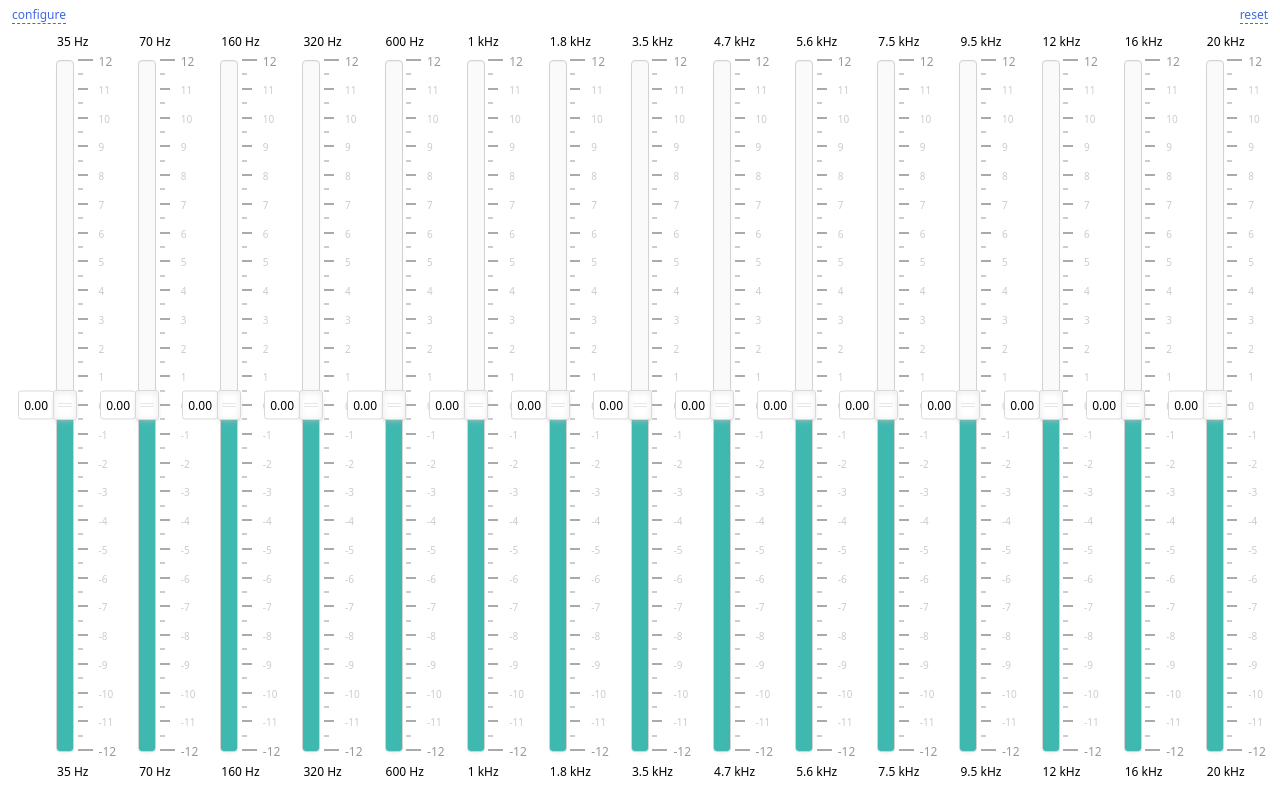
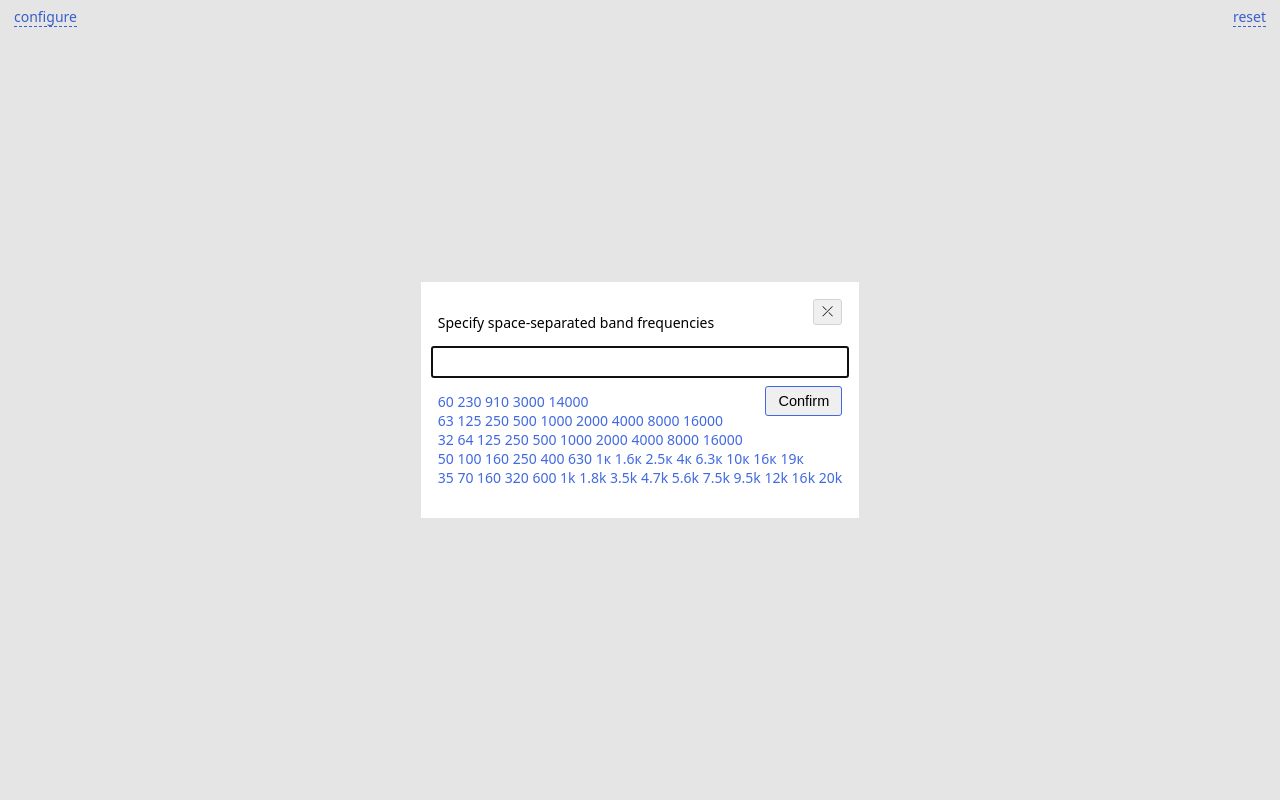
Before and after one commit to RM66/equilibrium, a website: page src/index.html in a window 1280 px wide. Drawn offline with nearby package versions, Linux system fonts and the light colour scheme.

Commit message:
configuration

```diff
--- a/docs/style.css
+++ b/docs/style.css
@@ -1 +1 @@
-*{box-sizing:border-box}body,html{height:100%}body{font-size:12px;font-family:system-ui;margin:0;overflow:auto hidden}.action{border-bottom:1px dashed;color:#4169e1;font-weight:500;position:absolute;top:.5em}#configure{left:1em}#reset{right:1em}section{display:flex;height:100%;justify-content:space-around;padding:5em 2em 4em}.band{flex-shrink:0}.band::after,.band::before{content:attr(data-freqstr);display:block;padding:1em 0;position:absolute;white-space:nowrap}.band::before{top:-3.3em}#sliders .noUi-pips-vertical{left:66%}#sliders .noUi-value-vertical{padding-left:21px}#sliders .noUi-handle{height:30px;right:-4px;top:-16px;width:24px}#sliders .noUi-handle::after,#sliders .noUi-handle::before{width:14px;height:1px;left:4px}#sliders .noUi-handle::before{top:12px}#sliders .noUi-handle::after{top:15px}#sliders .noUi-tooltip{right:100%;z-index:-1}
+*{box-sizing:border-box}body,html{height:100%}body{font-size:12px;font-family:system-ui;margin:0;overflow:auto hidden}dialog{border-color:#fff;font-size:14px;z-index:1}dialog input{font-size:14.5px;margin:0 -7px;padding:6px;width:calc(100% + 14px)}dialog button{border:1px solid #4169e1;border-radius:3px;float:right}dialog button[type=submit]{margin-top:8px;font-size:14.5px;padding:6px 12px}dialog button[type=reset]{border-color:#d3d3d3;font-size:14px;padding:3px 8px 4px}a{color:#4169e1;cursor:pointer;font-weight:500}a:hover{color:#0000cd}.suggestions{display:flex;flex-direction:column;white-space:nowrap}.action{border-bottom:1px dashed;font-size:14px;position:absolute;top:.5em}#configure{left:1em}#reset{right:1em}section{display:flex;height:100%;justify-content:space-around;padding:5em 2em 4em}.band{flex-shrink:0}.band::after,.band::before{content:attr(data-title);display:block;padding:1em 0;position:absolute;white-space:nowrap}.band::before{top:-3.3em}#sliders .noUi-pips-vertical{left:66%}#sliders .noUi-value-vertical{padding-left:21px}#sliders .noUi-handle{cursor:pointer;height:30px;right:-4px;top:-16px;width:24px}#sliders .noUi-handle:focus{cursor:grab}#sliders .noUi-handle:active{cursor:grabbing}#sliders .noUi-handle::after,#sliders .noUi-handle::before{width:14px;height:1px;left:4px}#sliders .noUi-handle::before{top:12px}#sliders .noUi-handle::after{top:15px}#sliders .noUi-tooltip{right:100%;z-index:-1}
--- a/src/index.html
+++ b/src/index.html
@@ -32,24 +32,21 @@
     <script defer src="script.js"></script>
   </head>
   <body>
+    <dialog>
+      <button type="reset">⤫</button>
+      <p>Specify space-separated band frequencies</p>
+      <input autofocus />
+      <button type="submit">Confirm</button>
+      <p class="suggestions">
+        <a>60 230 910 3000 14000</a>
+        <a>63 125 250 500 1000 2000 4000 8000 16000</a>
+        <a>32 64 125 250 500 1000 2000 4000 8000 16000</a>
+        <a>50 100 160 250 400 630 1к 1.6к 2.5к 4к 6.3к 10к 16к 19к</a>
+        <a>35 70 160 320 600 1k 1.8k 3.5k 4.7k 5.6k 7.5k 9.5k 12k 16k 20k</a>
+      </p>
+    </dialog>
     <a id="configure" class="action">configure</a>
     <a id="reset" class="action">reset</a>
-    <section id="sliders">
-      <div class="band" data-freqstr="35 Hz" data-freqnum="35"></div>
-      <div class="band" data-freqstr="70 Hz" data-freqnum="70"></div>
-      <div class="band" data-freqstr="160 Hz" data-freqnum="160"></div>
-      <div class="band" data-freqstr="320 Hz" data-freqnum="320"></div>
-      <div class="band" data-freqstr="600 Hz" data-freqnum="600"></div>
-      <div class="band" data-freqstr="1 kHz" data-freqnum="1000"></div>
-      <div class="band" data-freqstr="1.8 kHz" data-freqnum="1800"></div>
-      <div class="band" data-freqstr="3.5 kHz" data-freqnum="3500"></div>
-      <div class="band" data-freqstr="4.7 kHz" data-freqnum="4700"></div>
-      <div class="band" data-freqstr="5.6 kHz" data-freqnum="5600"></div>
-      <div class="band" data-freqstr="7.5 kHz" data-freqnum="7500"></div>
-      <div class="band" data-freqstr="9.5 kHz" data-freqnum="9500"></div>
-      <div class="band" data-freqstr="12 kHz" data-freqnum="12000"></div>
-      <div class="band" data-freqstr="16 kHz" data-freqnum="16000"></div>
-      <div class="band" data-freqstr="20 kHz" data-freqnum="20000"></div>
-    </section>
+    <section id="sliders"></section>
   </body>
 </html>
--- a/src/script.js
+++ b/src/script.js
@@ -1,5 +1,39 @@
 (() => {
-  const sliders = Array.from(document.getElementById("sliders").children);
+  const configDialog = document.querySelector("dialog");
+  const configInput = configDialog.querySelector("input");
+
+  configDialog
+    .getElementsByClassName("suggestions")[0]
+    .addEventListener("click", (e) => (configInput.value = e.target.text));
+
+  configDialog
+    .querySelector("button[type=reset]")
+    .addEventListener("click", () => configDialog.close());
+
+  configDialog
+    .querySelector("button[type=submit]")
+    .addEventListener("click", () => {
+      init(parseFreqsString(configInput.value));
+      configDialog.close();
+    });
+
+  // returns array of [title, value]
+  function parseFreqsString(str) {
+    const arr = str.split(/\s+/);
+    return arr.reduce((acc, curr) => {
+      let value = parseFloat(curr);
+      if (!isNaN(value)) {
+        if (curr.includes("k") || curr.includes("к")) {
+          value *= 1000;
+        }
+        const title = value > 1000 ? `${value / 1000} kHz` : `${value} Hz`;
+        acc.push([title, value]);
+      }
+      return acc;
+    }, []);
+  }
+
+  const slidersRoot = document.getElementById("sliders");
 
   const options = {
     connect: "lower",
@@ -18,57 +52,70 @@
     tooltips: true,
   };
 
-  const audioCtx = new (window.AudioContext || window.webkitAudioContext)();
-  const oscillator = audioCtx.createOscillator();
-  const gain = audioCtx.createGain();
-
-  const handles = new Array(sliders.length);
-  const values = new Array(sliders.length);
+  let sliders, handles, values;
   let selected = -1;
   let started = false;
 
-  oscillator.connect(gain);
-  gain.connect(audioCtx.destination);
+  function init(freqsSet) {
+    slidersRoot.innerHTML = "";
+    sliders = [];
+    handles = [];
+    values = new Array(freqsSet.length);
 
-  sliders.forEach((el, i) => {
-    noUiSlider.create(el, options);
+    freqsSet.forEach(([title, value], i) => {
+      const el = document.createElement("div");
+      el.className = "band";
+      el.dataset.title = title;
+      el.dataset.value = value;
+      slidersRoot.appendChild(el);
 
-    el.noUiSlider.on("update", ([db]) => {
+      const slider = noUiSlider.create(el, options);
+      slider.on("update", ([db]) => {
         const vol = Math.pow(10, (db - 12) / 20);
         gain.gain.value = values[i] = vol;
       });
+      sliders.push(slider);
 
-    const handle = el.noUiSlider.target.getElementsByClassName(
-      "noUi-handle"
-    )[0];
-    handles[i] = handle;
+      const handle = slider.target.getElementsByClassName("noUi-handle")[0];
       handle.addEventListener("focus", () => {
         if (!started) {
           oscillator.start();
           started = true;
         }
-      oscillator.frequency.value = el.dataset.freqnum;
+        oscillator.frequency.value = el.dataset.value;
         gain.gain.value = values[i];
         selected = i;
+      });
+      handle.addEventListener("touchend", function () {
+        this.focus();
       });
       handle.addEventListener("blur", () => {
         stop();
       });
+      handles.push(handle);
     });
+  }
+
+  const audioCtx = new (window.AudioContext || window.webkitAudioContext)();
+  const oscillator = audioCtx.createOscillator();
+  const gain = audioCtx.createGain();
+
+  oscillator.connect(gain);
+  gain.connect(audioCtx.destination);
 
   function stop() {
     gain.gain.value = 0;
     selected = -1;
   }
 
+  document.getElementById("configure").addEventListener("click", () => {
+    stop();
+    configDialog.showModal();
+  });
+
   document.getElementById("reset").addEventListener("click", () => {
-    sliders.forEach((el) => {
-      el.noUiSlider.reset();
     stop();
-    });
-    handle.addEventListener("touchend", function () {
-      this.focus();
-    });
+    sliders.forEach((x) => x.reset());
   });
 
   window.addEventListener(
@@ -92,4 +139,6 @@
     },
     { capture: true }
   );
+
+  configDialog.showModal();
 })();
--- a/src/style.css
+++ b/src/style.css
@@ -14,10 +14,56 @@ body {
   overflow: auto hidden;
 }
 
+dialog {
+  border-color: #fff;
+  font-size: 14px;
+  z-index: 1;
+}
+
+dialog input {
+  font-size: 14.5px;
+  margin: 0 -7px;
+  padding: 6px;
+  width: calc(100% + 14px);
+}
+
+dialog button {
+  border: 1px solid royalblue;
+  border-radius: 3px;
+  float: right;
+}
+
+dialog button[type="submit"] {
+  margin-top: 8px;
+  font-size: 14.5px;
+  padding: 6px 12px;
+}
+
+dialog button[type="reset"] {
+  border-color: lightgray;
+  font-size: 14px;
+  padding: 3px 8px 4px;
+}
+
+a {
+  color: royalblue;
+  cursor: pointer;
+  font-weight: 500;
+}
+
+a:hover {
+  color: mediumblue;
+}
+
+.suggestions {
+  display: flex;
+  flex-direction: column;
+  white-space: nowrap;
+}
+
 .action {
   border-bottom: 1px dashed;
-  color: royalblue;
-  font-weight: 500;
+  font-size: 14px;
   position: absolute;
   top: 0.5em;
 }
@@ -43,7 +89,7 @@ section {
 
 .band::before,
 .band::after {
-  content: attr(data-freqstr);
+  content: attr(data-title);
   display: block;
   padding: 1em 0;
   position: absolute;
@@ -63,10 +109,19 @@ section {
 }
 
 #sliders .noUi-handle {
+  cursor: pointer;
   height: 30px;
   right: -4px;
   top: -16px;
   width: 24px;
+}
+
+#sliders .noUi-handle:focus {
+  cursor: grab;
+}
+
+#sliders .noUi-handle:active {
+  cursor: grabbing;
 }
 
 #sliders .noUi-handle::before,
```
Also changed, not shown: docs/index.html (+1 -1 lines), docs/script.js (+1 -1 lines). Lines whose indentation alone changed are shown as unchanged.
